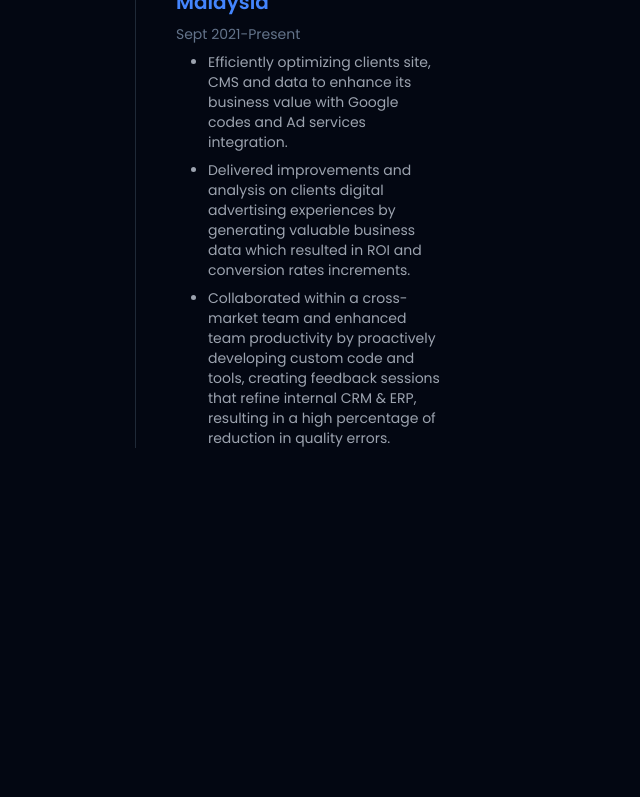
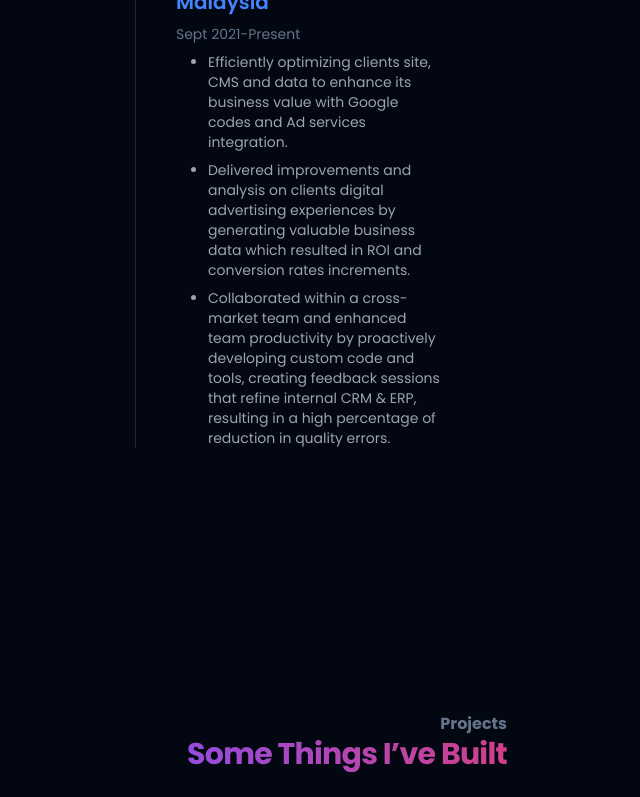
Before and after one commit to naufalfathur/portofolio, a Next.js app: page / in a window 1280 px wide. Shown: the part 2000-2797 px from the top of the page, without its empty margins (453-1093 px from the left). Before the commit the page ends 2712 px from the top, so only its background shows below. Built offline with nearby package versions, Linux system fonts and the light colour scheme.

Commit message:
project iniziation

```diff
--- a/app/page.tsx
+++ b/app/page.tsx
@@ -1,8 +1,9 @@
 import Image from "next/image";
 import Navbar from "@/components/navbar";
-import Hero from "@/components/hero";
-import About from "@/components/about";
-import Experience from "@/components/experience";
+import Hero from "@/components/sections/hero";
+import About from "@/components/sections/about";
+import Experience from "@/components/sections/experience";
+import Project from "@/components/sections/project";
 
 export default function Home() {
   return (
@@ -10,6 +11,7 @@ export default function Home() {
       <Hero />
       <About/>
       <Experience/>
+      <Project/>
     </main>
   );
 }
--- a/components/about.tsx
+++ b/components/sections/about.tsx
@@ -1,6 +1,6 @@
 import React from 'react'
 import Image from 'next/image'
-import { Separator } from './ui/separator'
+import { Separator } from '../ui/separator'
 
 function About() {
   return (
--- a/components/experience.tsx
+++ b/components/sections/experience.tsx
@@ -1,29 +1,8 @@
 import React from 'react'
 import { Tabs, TabsContent, TabsList, TabsTrigger } from "@/components/ui/tabs"
-import { Separator } from './ui/separator'
+import { Separator } from '../ui/separator'
 
-const experiencesList = [
-    {
-        employer: "TDCX Malaysia",
-        position: "Front End Developer (Google Tech Specialist)",
-        time: "Sept 2021-Present",
-        descriptions: [
-            "Efficiently optimizing clients site, CMS and data to enhance its business value with Google codes and Ad services integration.",
-            "Delivered improvements and analysis on clients digital advertising experiences by generating valuable business data which resulted in ROI and conversion rates increments.",
-            "Collaborated within a cross-market team and enhanced team productivity by proactively developing custom code and tools, creating feedback sessions that refine internal CRM & ERP, resulting in a high percentage of reduction in quality errors."
-        ]
-    }, {
-        employer: "Huacomm Telecommunications",
-        position: "Software Developer",
-        time: "March-Aug 2021",
-        descriptions: [
-            "Succeeded in digitalizing company’s internal workflow with development of HR Management system for data centralization process, employee data, payroll, and attendance management.",
-            "Managing the full software development life cycle and also strategized on publishing the company's internal digital workflow system as an external product for additional company’s revenue sources .",
-            "Appointed as the project team leader in the second month of internship in achieving the development earlier than target in the pandemic condition.",
-            "Working on more than 5 system projects in less than 6 months of internship, both for external and internal system clients."
-        ]
-    }
-]
+import {experiencesList} from '../../public/experienceData'
 
 function Experience() {
 
--- /dev/null
+++ b/components/sections/project.tsx
@@ -0,0 +1,83 @@
+import React from 'react'
+
+export const projectList = [
+    {
+        name: "Wahed - Muslim Prayer Time",
+        img: "",
+        url: "project.naufal.com",
+        descTitle: "Local muslim prayer time calculator developed for research purpose of Progressive Web Apps (PWA)",
+        desc: [
+            "Developed for the purpose of research, highlighting the potential of Progressive Web Apps (PWA) as a future technology, as the alternative of native mobile application",
+            "Utilized Next.js, React, and TypeScript to build a robust application that implemented real-time connections to APIs, enabling the retrieval of precise local prayer time calculations within the application."
+        ],
+        technologies: [
+            "React",
+            "Next JS",
+        ]
+    },{
+        name: "Wahed - Muslim Prayer Time",
+        img: "",
+        url: "project.naufal.com",
+        descTitle: "Local muslim prayer time calculator developed for research purpose of Progressive Web Apps (PWA)",
+        desc: [
+            "Developed for the purpose of research, highlighting the potential of Progressive Web Apps (PWA) as a future technology, as the alternative of native mobile application",
+            "Utilized Next.js, React, and TypeScript to build a robust application that implemented real-time connections to APIs, enabling the retrieval of precise local prayer time calculations within the application."
+        ],
+        technologies: [
+            "React",
+            "Next JS",
+        ]
+    },
+]
+
+function Project() {
+    return (
+        <div className='container flex flex-col w-1/2 min-h-screen justify-center text-center p-0'>
+            <p className="font-bold text-slate-500 text-end">Projects</p>
+            <h2 className="animate-pulse scroll-m-20 text-3xl font-bold tracking-tight lg:text-3xl bg-gradient-to-r
+                from-indigo-500 via-purple-500 to-pink-500 inline-block bg-clip-text text-transparent text-end mb-4">
+                Some Things I’ve Built</h2>
+            {projectList.map((project, i) => (
+                <div className={`container  py-8 px-9 rounded-xl my-4 flex bg-gray-900/40 ${i%2 == 0 ? 'flex-row' : 'flex-row-reverse'}`} key={i}>
+                    <div className='w-2/5 '>
+
+                    </div>
+
+                    <div className='flex flex-col w-3/5  text-start'>
+                        <h2 className="scroll-m-20 text-3xl font-bold tracking-tight lg:text-3xl bg-gradient-to-r
+                       from-indigo-500 via-purple-500 to-pink-500 inline-block bg-clip-text text-transparent w-full my-1">
+                            {project.name}
+                        </h2>
+                        <p className="font-bold text-slate-500 ">{project.url}</p>
+
+                        <h2 className=" text-xl font-reguler w-full text-justify my-4">
+                            {project.descTitle}
+                        </h2>
+
+                        <ul className='list-disc container space-y-2 text-sm text-muted-foreground '>
+                            {project.desc.map((list, i) => (
+                                <li key={i}>{list}</li>
+                            ))}
+                        </ul>
+
+
+
+                        <div className='w-full flex flex-row space-x-2 mt-4'>
+                            {project.technologies.map((tech, i) => (
+                                <div className='my-4  w-fit py-1 px-6 border-2 border-white/10 rounded-md bg-white/10' key={i}>
+                                    <p className="font-bold ">{tech}</p>
+                                </div>
+                            ))}
+
+                        </div>
+
+                    </div>
+
+                </div>
+            ))}
+
+        </div>
+    )
+}
+
+export default Project
--- a/public/experienceData.js
+++ b/public/experienceData.js
@@ -12,11 +12,11 @@ export const experiencesList = [
         employer: "Huacomm Telecommunications",
         position: "Software Developer",
         time: "March-Aug 2021",
-        descriptions: `
-        ● Succeeded in digitalizing company’s internal workflow with development of HR Management system for data centralization process, employee data, payroll, and attendance management.
-        ● Managing the full software development life cycle and also strategized on publishing the company's internal digital workflow system as an external product for additional company’s revenue sources .
-        ● Appointed as the project team leader in the second month of internship in achieving the development earlier than target in the pandemic condition.
-        ● Working on more than 5 system projects in less than 6 months of internship, both for external and internal system clients.
-        `,
-    },
+        descriptions: [
+            "Succeeded in digitalizing company’s internal workflow with development of HR Management system for data centralization process, employee data, payroll, and attendance management.",
+            "Managing the full software development life cycle and also strategized on publishing the company's internal digital workflow system as an external product for additional company’s revenue sources .",
+            "Appointed as the project team leader in the second month of internship in achieving the development earlier than target in the pandemic condition.",
+            "Working on more than 5 system projects in less than 6 months of internship, both for external and internal system clients."
+        ]
+    }
 ]
```
Also changed, not shown: components/sections/hero.tsx (renamed from components/hero.tsx).
